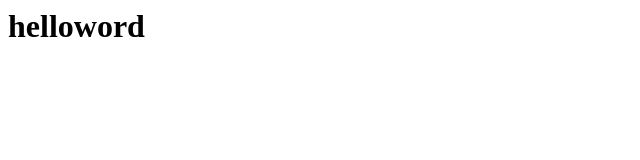
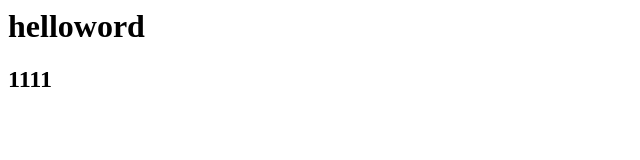
Before and after one commit to huang13798/-, a plain HTML site: page index.html in a window 1280 px wide. Shown: the full height of the page, 0-640 px from the left. Drawn offline with Linux system fonts and the light colour scheme.

Commit message:
这是第二次提交

```diff
--- a/index.html
+++ b/index.html
@@ -3,5 +3,6 @@
 	</head>
 	<body>
 		<h1>helloword</h1>
+		<h2>1111</h2>
 	</body>
 </html>
```
